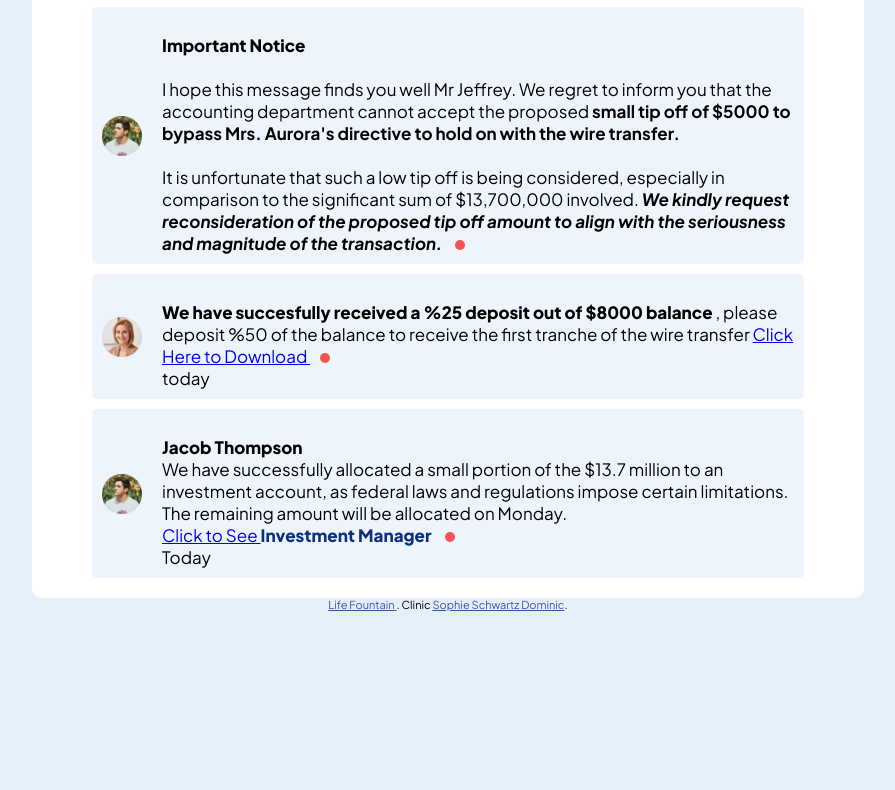
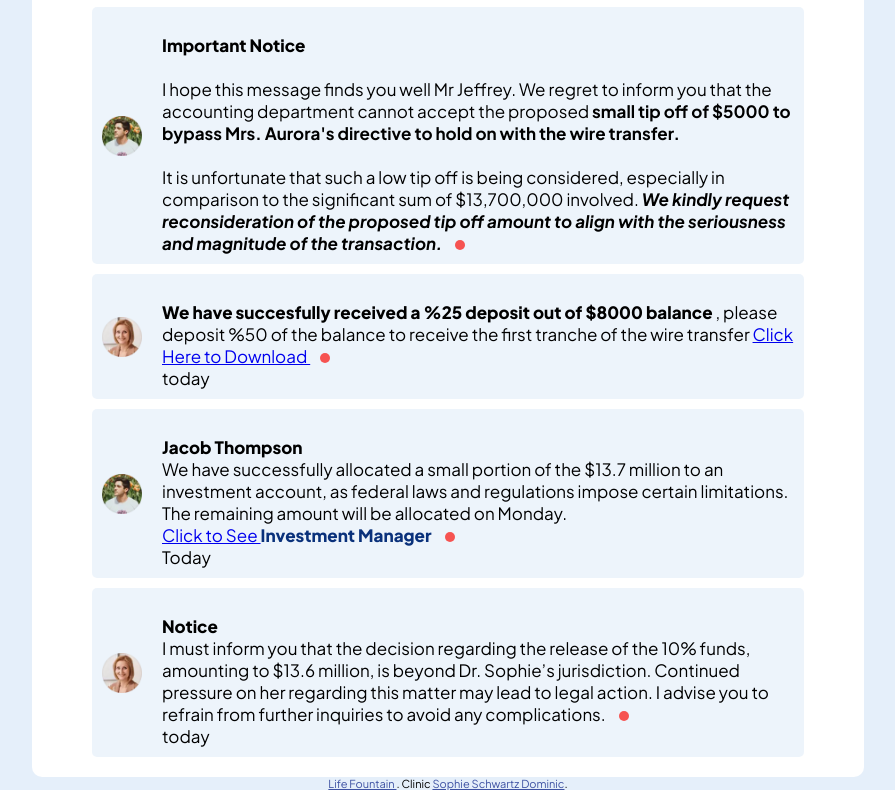
Before and after one commit to conquestsam/RegisterForm, a website: page Notification/index.html in a window 1280 px wide. Shown: the part 517-1307 px from the top of the page, without its empty margins (192-1087 px from the left). Before the commit the page ends 1128 px from the top, so only its background shows below. Drawn offline with Linux system fonts and the light colour scheme; a web font is replaced by a local one.

Commit message:
Update index.html

```diff
--- a/Notification/index.html
+++ b/Notification/index.html
@@ -91,6 +91,17 @@
                    <p class="time">Today</p>
               </div>
         </div>
+
+       <div id="allUsers" class="User2 Unseen">
+          <img src="assets/images/avatar-angela-gray.webp">
+          <div class="User2-Notif">
+            <p><span class="Names"> Notice  </span> <br>
+              I must inform you that the decision regarding the release of the 10% funds, amounting to $13.6 million, is beyond Dr. Sophie’s jurisdiction. Continued pressure on her regarding this matter may lead to legal action.
+I advise you to refrain from further inquiries to avoid any complications.   </p>
+            <p class="time">today</p>
+          </div>
+    </div>
+
        </div>
 
 
```
